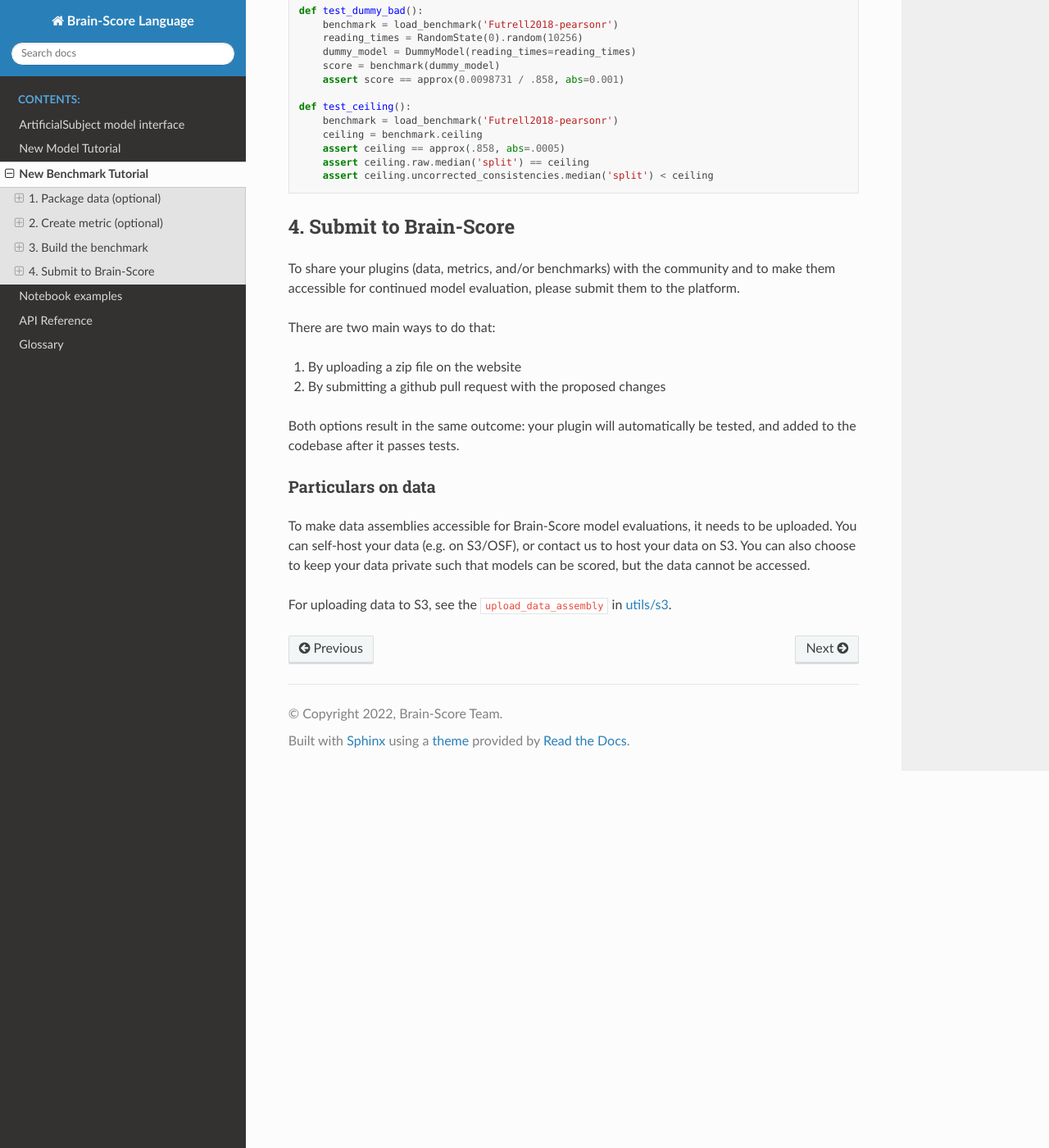
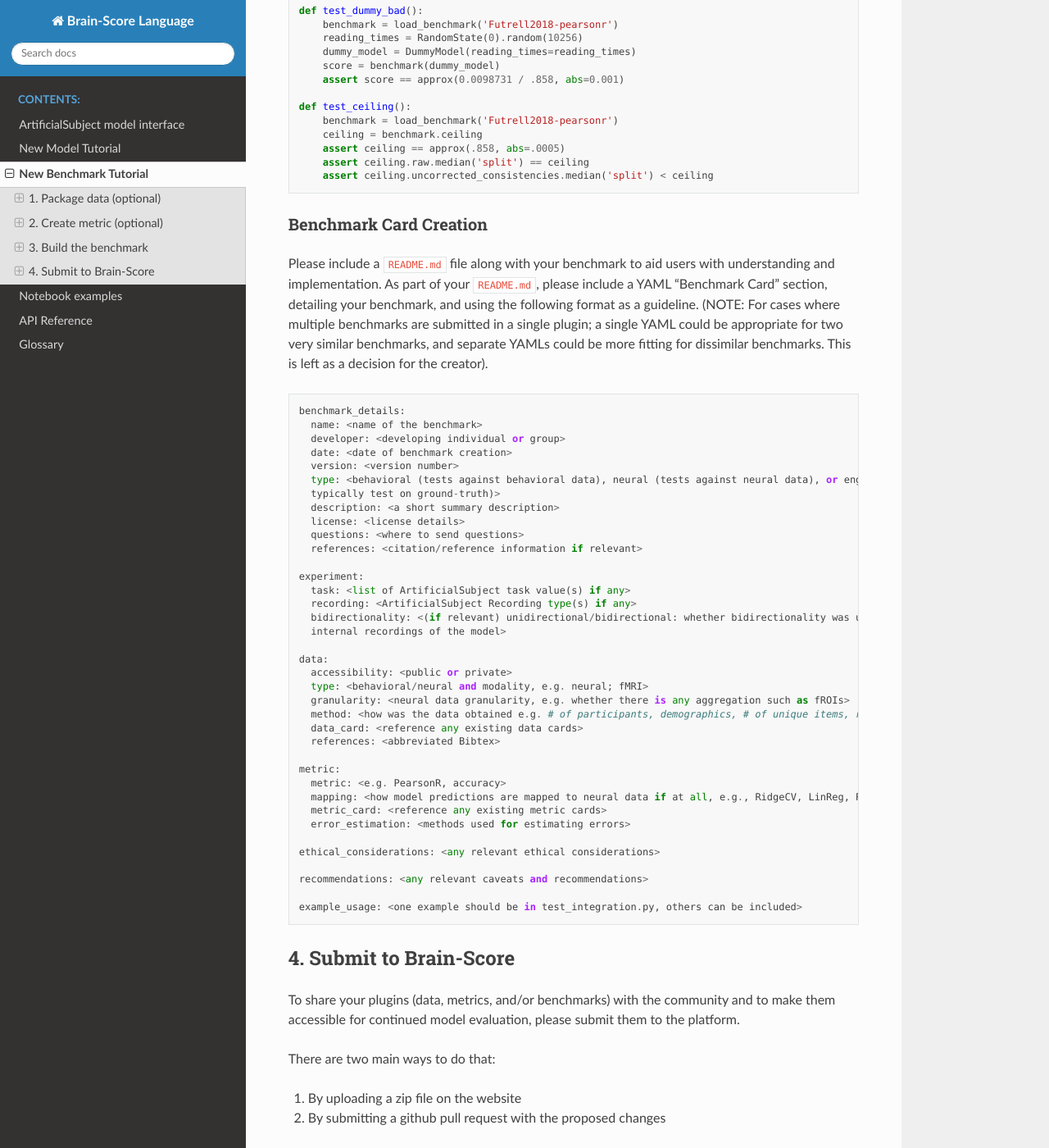
Before and after one commit to brain-score/language, a Sphinx documentation site: the page built from docs/source/modules/benchmark_tutorial.rst, in a window 1280 px wide and 1400 px high, scrolled down 6049 px. Shown: the whole window at 82% size. Built offline with Sphinx 7.4.7 and the Read the Docs theme 2.0.0, drawn with Linux system fonts in a browser that asks for light colours.

Commit message:
Adding Benchmark Cards (#133)
* Create README.md

* fixed yaml syntax errors

* adding "Benchmark Card Creation" to benchmark_tutorial.rst

Added section about benchmark creation to benchmark_tutorial.rst

* small fix

* Update benchmark_tutorial.rst

* Update benchmark_tutorial.rst

* fixing details

* Update benchmark_tutorial.rst

* Update README.md

* fixing details

fixing details

* fixing details

* Update README.md

* Update README.md

* Update README.md

* Update README.md

* Update README.md

* fixing details

* Update README.md

* Update README.md

* fixing details

* Update benchmark_tutorial.rst

* Update benchmark_tutorial.rst

* Update benchmark_tutorial.rst

* Update benchmark_tutorial.rst

* Update benchmark_tutorial.rst

* Update benchmark_tutorial.rst

* Update benchmark_tutorial.rst

* Update README.md

* Update README.md

* Update README.md

```diff
--- a/docs/source/modules/benchmark_tutorial.rst
+++ b/docs/source/modules/benchmark_tutorial.rst
@@ -338,6 +338,55 @@ For instance, the following is an excerpt from the
         assert ceiling.raw.median('split') == ceiling
         assert ceiling.uncorrected_consistencies.median('split') < ceiling
 
+Benchmark Card Creation
+-----------------------
+
+Please include a :code:`README.md` file along with your benchmark to aid users with understanding and implementation.
+As part of your :code:`README.md`, please include a YAML "Benchmark Card" section, detailing your benchmark, and using the
+following format as a guideline. (NOTE: For cases where multiple benchmarks are submitted in a single plugin; a single
+YAML could be appropriate for two very similar benchmarks, and separate YAMLs could be more fitting for dissimilar
+benchmarks. This is left as a decision for the creator).
+
+.. code-block:: python
+
+      benchmark_details:
+        name: <name of the benchmark>
+        developer: <developing individual or group>
+        date: <date of benchmark creation>
+        version: <version number>
+        type: <behavioral (tests against behavioral data), neural (tests against neural data), or engineering (others,
+        typically test on ground-truth)>
+        description: <a short summary description>
+        license: <license details>
+        questions: <where to send questions>
+        references: <citation/reference information if relevant>
+
+      experiment:
+        task: <list of ArtificialSubject task value(s) if any>
+        recording: <ArtificialSubject Recording type(s) if any>
+        bidirectionality: <(if relevant) unidirectional/bidirectional: whether bidirectionality was used to obtain e.g.,
+        internal recordings of the model>
+
+      data:
+        accessibility: <public or private>
+        type: <behavioral/neural and modality, e.g. neural; fMRI>
+        granularity: <neural data granularity, e.g. whether there is any aggregation such as fROIs>
+        method: <how was the data obtained e.g. # of participants, demographics, # of unique items, reps per item, etc.>
+        data_card: <reference any existing data cards>
+        references: <abbreviated Bibtex>
+
+      metric:
+        metric: <e.g. PearsonR, accuracy>
+        mapping: <how model predictions are mapped to neural data if at all, e.g., RidgeCV, LinReg, RSA>
+        metric_card: <reference any existing metric cards>
+        error_estimation: <methods used for estimating errors>
+
+      ethical_considerations: <any relevant ethical considerations>
+
+      recommendations: <any relevant caveats and recommendations>
+
+      example_usage: <one example should be in test_integration.py, others can be included>
+
 4. Submit to Brain-Score
 ========================
 
```
Also changed, not shown: brainscore_language/benchmarks/syntaxgym/README.md (added).
